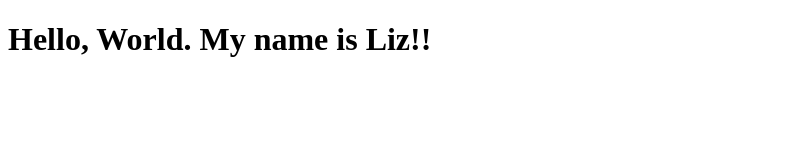
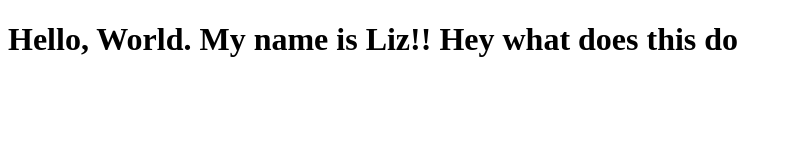
Before and after one commit to mdhylton/github-pages-test-site, a plain HTML site: page index.html in a window 1280 px wide. Shown: the whole page, without its empty margins (0-792 px from the left). Drawn offline with Linux system fonts and the light colour scheme.

Commit message:
update header text

```diff
--- a/index.html
+++ b/index.html
@@ -7,6 +7,6 @@
 </head>
 
 <body>
-  <h1>Hello, World. My name is Liz!!</h1>
+  <h1>Hello, World. My name is Liz!! Hey what does this do</h1>
 </body>
 </html>
```
